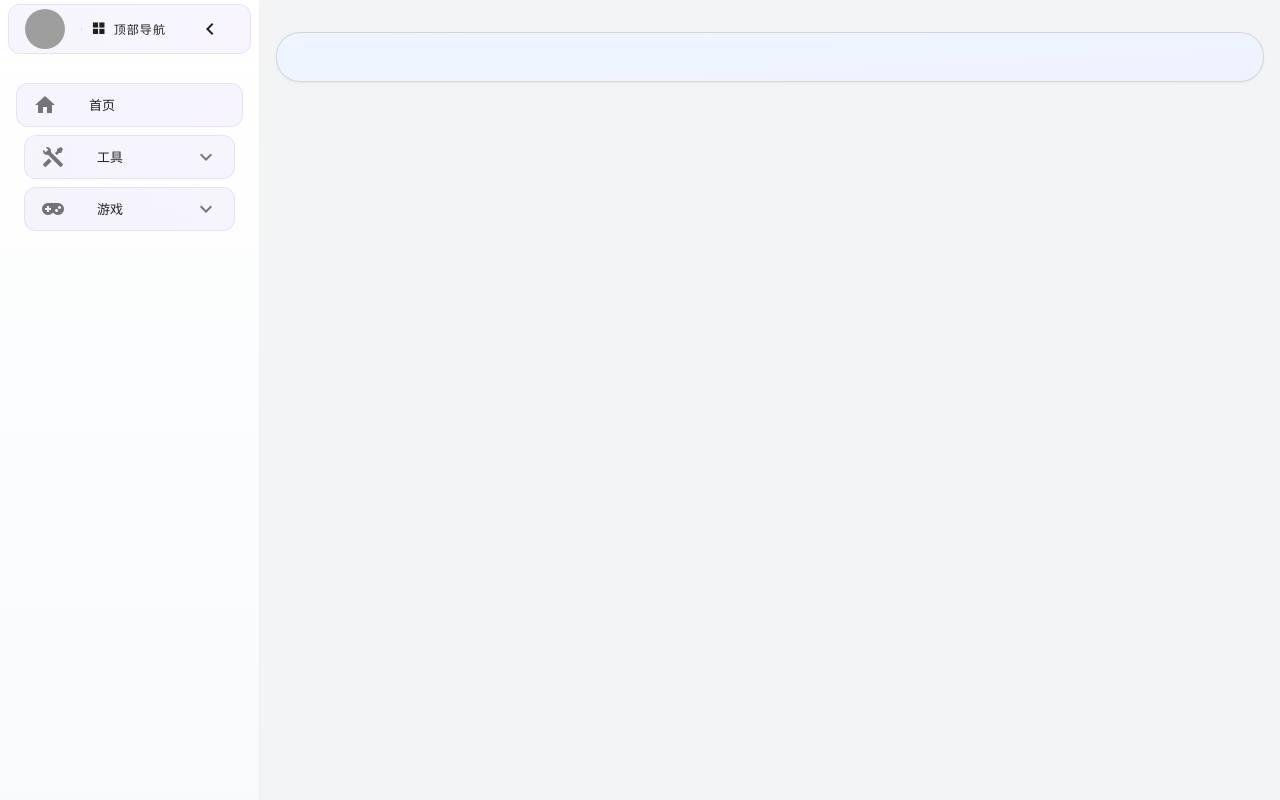
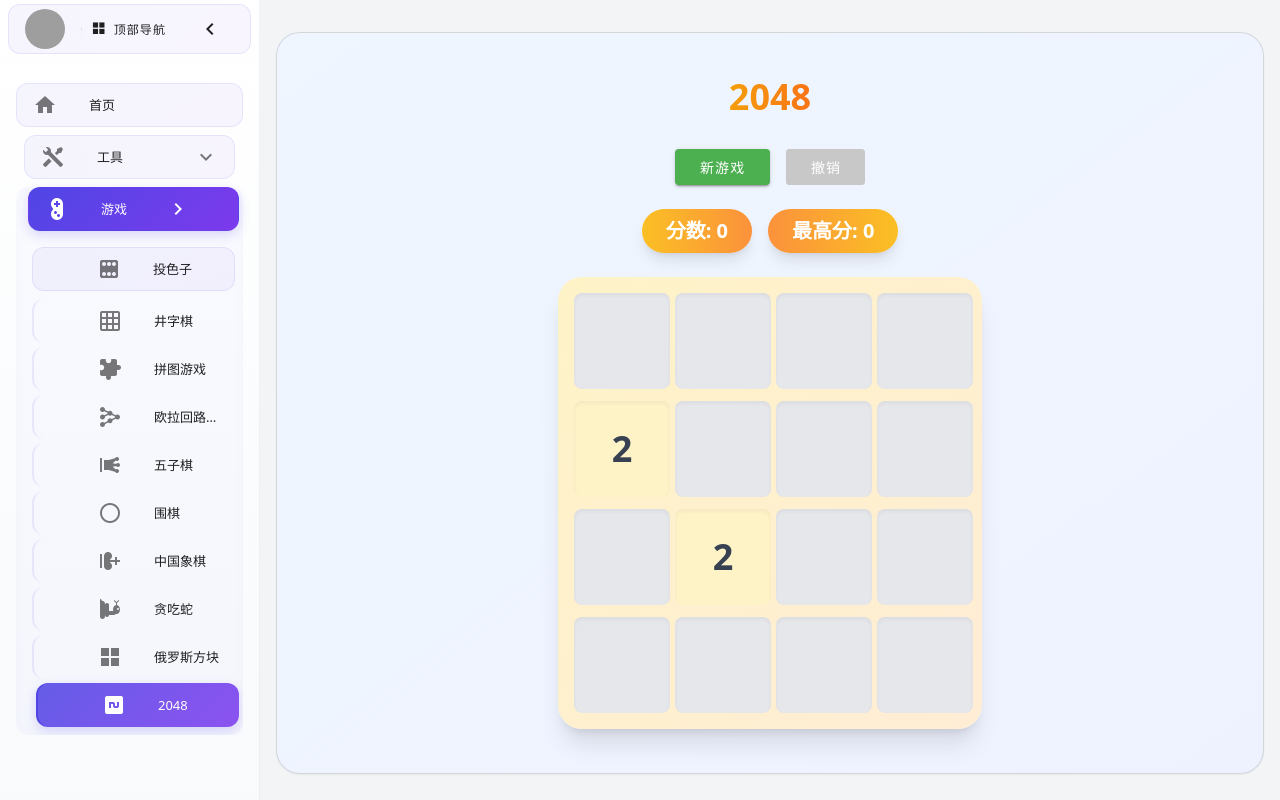
Before and after one commit to bitdan/Hump-Conversion, a Vue app: page /games/2048 in a window 1280 px wide. Before the commit this address had no page. Built offline with nearby package versions, Linux system fonts and the light colour scheme; grey boxes are pictures that could not be loaded; what vue-konva would draw is missing.

Commit message:
feat(router): 添加 2048 游戏路由

```diff
--- a/src/router/index.js
+++ b/src/router/index.js
@@ -180,6 +180,15 @@ export const routes = [
                     title: '俄罗斯方块',
                     icon: 'mdi-view-grid'
                 }
+            },
+            {
+                path: '/games/2048',
+                name: 'Game2048',
+                component: () => import('@/views/games/Game2048.vue'),
+                meta: {
+                    title: '2048',
+                    icon: 'mdi-numeric-2-box'
+                }
             }
         ]
     }
--- /dev/null
+++ b/src/views/games/Game2048.vue
@@ -0,0 +1,340 @@
+<template>
+  <div class="container mx-auto p-5">
+    <div class="flex flex-col items-center">
+      <h1 class="text-4xl font-bold mb-8 bg-gradient-to-r from-amber-500 to-orange-500 bg-clip-text text-transparent">
+        2048
+      </h1>
+
+      <!-- 游戏控制区 -->
+      <div class="flex gap-4 mb-6">
+        <v-btn
+          color="success"
+          @click="startNewGame"
+          class="px-6"
+        >
+          新游戏
+        </v-btn>
+        <v-btn
+          color="warning"
+          @click="undoMove"
+          :disabled="!canUndo"
+          class="px-6"
+        >
+          撤销
+        </v-btn>
+      </div>
+
+      <!-- 分数显示 -->
+      <div class="flex gap-4 mb-6">
+        <div class="text-xl font-bold bg-gradient-to-r from-amber-400 to-orange-400 text-white px-6 py-2 rounded-full shadow-lg">
+          分数: {{ score }}
+        </div>
+        <div class="text-xl font-bold bg-gradient-to-r from-orange-400 to-amber-400 text-white px-6 py-2 rounded-full shadow-lg">
+          最高分: {{ bestScore }}
+        </div>
+      </div>
+
+      <!-- 游戏结束提示 -->
+      <div
+        v-if="gameOver"
+        class="mb-4 text-2xl font-bold text-red-500 animate-pulse"
+      >
+        游戏结束
+      </div>
+
+      <!-- 游戏网格 -->
+      <div
+        class="grid grid-cols-4 gap-3 bg-gradient-to-br from-amber-100 to-orange-100 p-4 rounded-xl shadow-xl"
+        :style="{ width: `${GRID_SIZE * 100 + 24}px` }"
+      >
+        <div
+          v-for="(cell, index) in board"
+          :key="index"
+          class="relative w-24 h-24 rounded-lg shadow-inner transition-all duration-200"
+          :class="getCellBackground(cell)"
+        >
+          <div
+            v-if="cell > 0"
+            class="absolute inset-0 flex items-center justify-center text-4xl font-bold transition-all duration-200"
+            :class="getCellTextColor(cell)"
+          >
+            {{ cell }}
+          </div>
+        </div>
+      </div>
+
+      <!-- 移动端控制按钮 -->
+      <div class="mt-8 grid grid-cols-3 gap-3 md:hidden">
+        <div></div>
+        <v-btn
+          color="primary"
+          @click="move('up')"
+          class="rounded-xl shadow-lg"
+        >
+          ↑
+        </v-btn>
+        <div></div>
+        <v-btn
+          color="primary"
+          @click="move('left')"
+          class="rounded-xl shadow-lg"
+        >
+          ←
+        </v-btn>
+        <v-btn
+          color="primary"
+          @click="move('down')"
+          class="rounded-xl shadow-lg"
+        >
+          ↓
+        </v-btn>
+        <v-btn
+          color="primary"
+          @click="move('right')"
+          class="rounded-xl shadow-lg"
+        >
+          →
+        </v-btn>
+      </div>
+    </div>
+  </div>
+</template>
+
+<script setup lang="ts">
+import { ref, onMounted, onUnmounted } from 'vue'
+
+// 游戏常量
+const GRID_SIZE = 4
+const WINNING_SCORE = 2048
+
+// 游戏状态
+const board = ref<number[]>(Array(16).fill(0))
+const score = ref(0)
+const bestScore = ref(0)
+const gameOver = ref(false)
+const canUndo = ref(false)
+const previousBoard = ref<number[]>([])
+const previousScore = ref(0)
+
+// 从localStorage加载最高分
+onMounted(() => {
+  const savedBestScore = localStorage.getItem('2048_best_score')
+  if (savedBestScore) {
+    bestScore.value = parseInt(savedBestScore)
+  }
+
+  window.addEventListener('keydown', handleKeydown)
+  startNewGame()
+})
+
+onUnmounted(() => {
+  window.removeEventListener('keydown', handleKeydown)
+})
+
+// 开始新游戏
+function startNewGame() {
+  board.value = Array(16).fill(0)
+  score.value = 0
+  gameOver.value = false
+  canUndo.value = false
+  addNewTile()
+  addNewTile()
+}
+
+// 添加新的数字块
+function addNewTile() {
+  const emptyCells = board.value
+    .map((cell, index) => ({ cell, index }))
+    .filter(({ cell }) => cell === 0)
+
+  if (emptyCells.length === 0) return
+
+  const { index } = emptyCells[Math.floor(Math.random() * emptyCells.length)]
+  board.value[index] = Math.random() < 0.9 ? 2 : 4
+}
+
+// 移动处理
+function move(direction: 'up' | 'down' | 'left' | 'right') {
+  if (gameOver.value) return
+
+  // 保存当前状态用于撤销
+  previousBoard.value = [...board.value]
+  previousScore.value = score.value
+
+  let moved = false
+  const newBoard = [...board.value]
+
+  // 根据方向重排数组
+  const lines = getLines(direction)
+
+  lines.forEach(line => {
+    const result = mergeLine(line.map(i => newBoard[i]))
+    if (result.merged) {
+      moved = true
+      result.line.forEach((value, index) => {
+        newBoard[line[index]] = value
+      })
+      score.value += result.score
+    }
+  })
+
+  if (moved) {
+    board.value = newBoard
+    addNewTile()
+    canUndo.value = true
+
+    // 更新最高分
+    if (score.value > bestScore.value) {
+      bestScore.value = score.value
+      localStorage.setItem('2048_best_score', bestScore.value.toString())
+    }
+
+    // 检查游戏是否结束
+    if (!canMove()) {
+      gameOver.value = true
+    }
+  }
+}
+
+// 获取移动方向的行或列
+function getLines(direction: 'up' | 'down' | 'left' | 'right'): number[][] {
+  const lines: number[][] = []
+
+  if (direction === 'left' || direction === 'right') {
+    // 水平方向
+    for (let row = 0; row < GRID_SIZE; row++) {
+      const line = []
+      for (let col = 0; col < GRID_SIZE; col++) {
+        line.push(row * GRID_SIZE + col)
+      }
+      if (direction === 'right') line.reverse()
+      lines.push(line)
+    }
+  } else {
+    // 垂直方向
+    for (let col = 0; col < GRID_SIZE; col++) {
+      const line = []
+      for (let row = 0; row < GRID_SIZE; row++) {
+        line.push(row * GRID_SIZE + col)
+      }
+      if (direction === 'down') line.reverse()
+      lines.push(line)
+    }
+  }
+
+  return lines
+}
+
+// 合并一行或一列
+function mergeLine(line: number[]): { line: number[], merged: boolean, score: number } {
+  const newLine = line.filter(cell => cell !== 0)
+  let merged = false
+  let score = 0
+
+  for (let i = 0; i < newLine.length - 1; i++) {
+    if (newLine[i] === newLine[i + 1]) {
+      newLine[i] *= 2
+      score += newLine[i]
+      newLine.splice(i + 1, 1)
+      merged = true
+    }
+  }
+
+  while (newLine.length < GRID_SIZE) {
+    newLine.push(0)
+  }
+
+  return {
+    line: newLine,
+    merged: merged || newLine.join() !== line.join(),
+    score
+  }
+}
+
+// 检查是否还能移动
+function canMove(): boolean {
+  // 检查是否有空格
+  if (board.value.includes(0)) return true
+
+  // 检查是否有相邻的相同数字
+  for (let i = 0; i < GRID_SIZE; i++) {
+    for (let j = 0; j < GRID_SIZE; j++) {
+      const current = board.value[i * GRID_SIZE + j]
+
+      // 检查右侧
+      if (j < GRID_SIZE - 1 && current === board.value[i * GRID_SIZE + j + 1]) {
+        return true
+      }
+
+      // 检查下方
+      if (i < GRID_SIZE - 1 && current === board.value[(i + 1) * GRID_SIZE + j]) {
+        return true
+      }
+    }
+  }
+
+  return false
+}
+
+// 撤销移动
+function undoMove() {
+  if (!canUndo.value) return
+
+  board.value = [...previousBoard.value]
+  score.value = previousScore.value
+  canUndo.value = false
+}
+
+// 键盘控制
+function handleKeydown(event: KeyboardEvent) {
+  if (gameOver.value) return
+
+  switch (event.key) {
+    case 'ArrowUp':
+      event.preventDefault()
+      move('up')
+      break
+    case 'ArrowDown':
+      event.preventDefault()
+      move('down')
+      break
+    case 'ArrowLeft':
+      event.preventDefault()
+      move('left')
+      break
+    case 'ArrowRight':
+      event.preventDefault()
+      move('right')
+      break
+  }
+}
+
+// 样式相关
+function getCellBackground(value: number): string {
+  const backgrounds: Record<number, string> = {
+    0: 'bg-gray-200',
+    2: 'bg-amber-100',
+    4: 'bg-amber-200',
+    8: 'bg-orange-300',
+    16: 'bg-orange-400',
+    32: 'bg-orange-500',
+    64: 'bg-orange-600',
+    128: 'bg-amber-500',
+    256: 'bg-amber-600',
+    512: 'bg-yellow-500',
+    1024: 'bg-yellow-600',
+    2048: 'bg-yellow-400'
+  }
+  return backgrounds[value] || 'bg-yellow-300'
+}
+
+function getCellTextColor(value: number): string {
+  return value <= 4 ? 'text-gray-700' : 'text-white'
+}
+</script>
+
+<style scoped>
+.grid {
+  touch-action: none;
+}
+</style>
```
